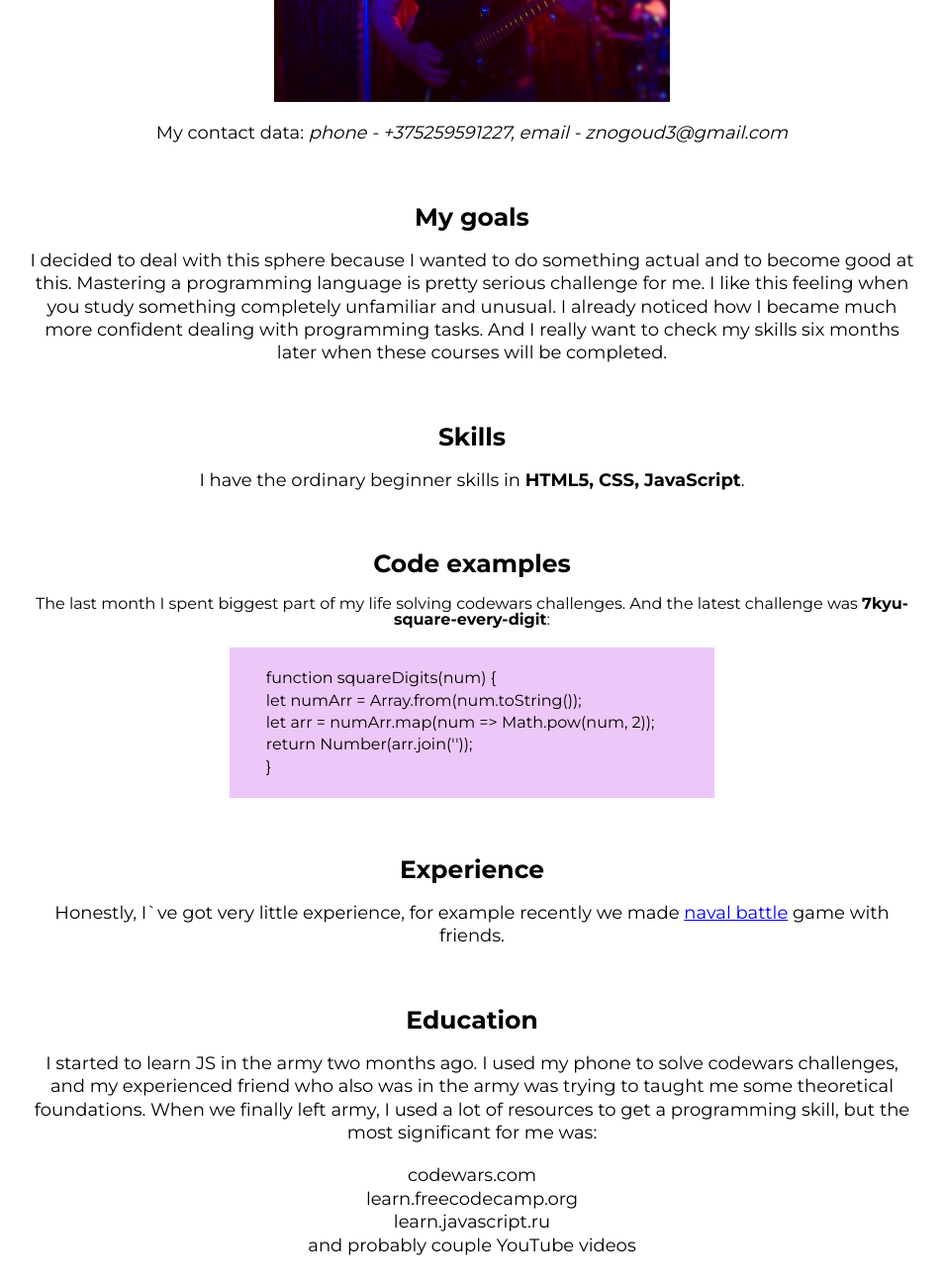
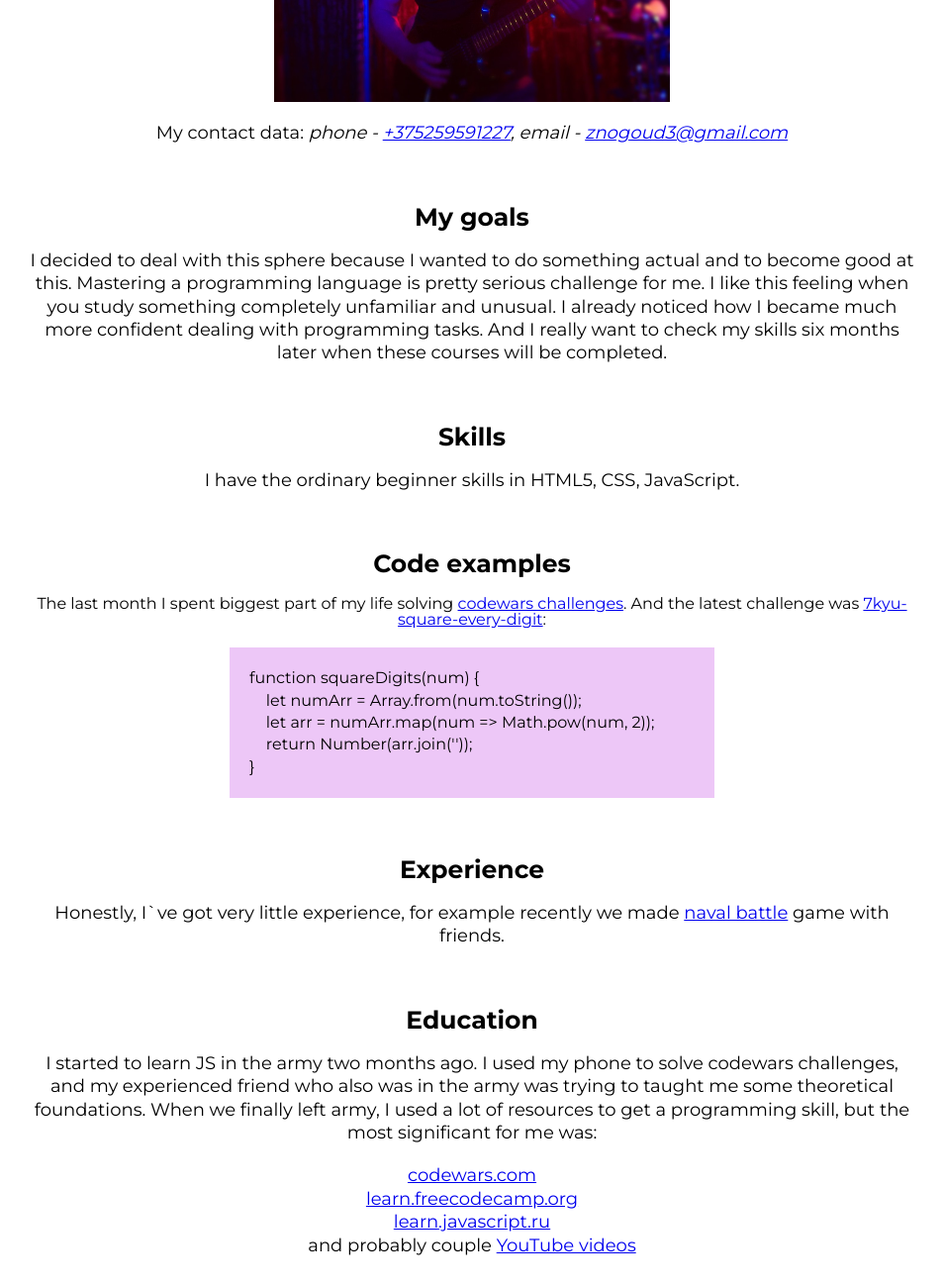
Before and after one commit to ZnoGouDj/rsschool-cv, a plain HTML site: page index.html in a window 1280 px wide. Shown: the part 500-1800 px from the top of the page at 99% size, without its empty margins (163-1117 px from the left). Drawn offline with nearby package versions, Linux system fonts and the light colour scheme.

Commit message:
fix: correct links

```diff
--- a/index.css
+++ b/index.css
@@ -44,6 +44,8 @@ strong {
 	display: block;
 	margin: 0 auto;
 	margin-bottom: 20px;
+	width: 400px;
+	height: 400px;
 }
 
 .section-description--italic {
--- a/index.html
+++ b/index.html
@@ -19,12 +19,12 @@
             <p class="section-description">
                 Hello my name is Egor Sorokin.
             </p>
-            <img class="section-img" src="img/photo.jpg" alt="My terrible photo" style="width: 400px; height: 400px;">
+            <img class="section-img" src="img/photo.jpg" alt="My terrible photo">
             <p class="section-description">
                 My contact data:
-                <i class="section-description--italic">
-                    phone - +375259591227, email - znogoud3@gmail.com
-                </i>
+                <span class="section-description--italic">
+                    phone - <a href="tel:+375259591227">+375259591227</a>, email - <a href="mailto:znogoud3@gmail.com">znogoud3@gmail.com</a>
+                </span>
             </p>
         </section>
         <section class="section">
@@ -40,24 +40,24 @@
         <section class="section">
             <h2 class="section-title">Skills</h2>
             <p class="section-description">
-                I have the ordinary beginner skills in <strong>HTML5, CSS, JavaScript</strong>.
+                I have the ordinary beginner skills in <span class="strong">HTML5, CSS, JavaScript</span>.
             </p>
         </section>
         <section class="section">
             <h2 class="section-title">Code examples</h2>
             <h3 class="code-container-title">
-                The last month I spent biggest part of my life solving codewars challenges. And the latest challenge was
-                <strong>7kyu-square-every-digit</strong>:
+                The last month I spent biggest part of my life solving <a href="https://github.com/ZnoGouDj/codewars-challenges">codewars challenges</a>. And the latest challenge was
+                <a href="https://www.codewars.com/kata/square-every-digit/">7kyu-square-every-digit</a>:
             </h3>
             <div class="code-container">
                 <div class="code-container-item">
                     <code class="item-code">
                         <pre>
-    function squareDigits(num) {
+function squareDigits(num) {
     let numArr = Array.from(num.toString());
     let arr = numArr.map(num => Math.pow(num, 2));
     return Number(arr.join(''));
-    }                        </pre>
+}                       </pre>
                     </code>
                 </div>
             </div>
@@ -77,10 +77,10 @@
                 we finally left army, I used a lot of resources to get a programming skill, but the most significant for
                 me was:
                 <ol class="section-description">
-                    <li>codewars.com</li>
-                    <li>learn.freecodecamp.org</li>
-                    <li>learn.javascript.ru</li>
-                    <li>and probably couple YouTube videos</li>
+                    <li><a href="https://www.codewars.com/">codewars.com</a></li>
+                    <li><a href="https://learn.freecodecamp.org/">learn.freecodecamp.org</a></li>
+                    <li><a href="http://learn.javascript.ru/">learn.javascript.ru</a></li>
+                    <li>and probably couple <a href="https://www.youtube.com/">YouTube videos</a></li>
                 </ol>
             </p>
         </section>
```
